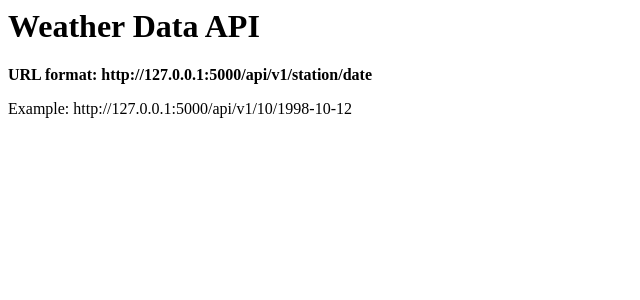
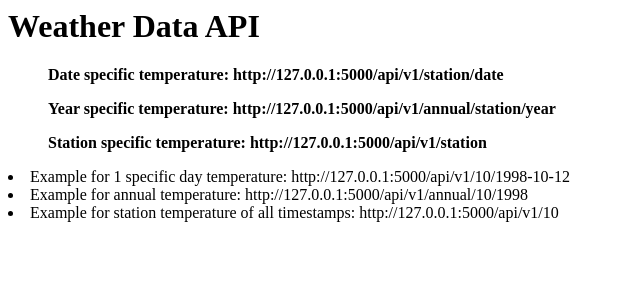
Before and after one commit to sahilkaushik93/PythonPractise2024_v1.0, a Flask app: template PythonPerDayPractice/App8-HistoricalWeatherAPI/templates/home.html in a window 1280 px wide. Shown: the top 300 px of the page, without its empty margins (0-640 px from the left). Run offline with Flask 3, Linux system fonts and the light colour scheme; the template is opened without the code that fills it, so the values that code supplies are empty.

Commit message:
App 8 - Historical Weather App

```diff
--- a/PythonPerDayPractice/App8-HistoricalWeatherAPI/templates/home.html
+++ b/PythonPerDayPractice/App8-HistoricalWeatherAPI/templates/home.html
@@ -6,15 +6,47 @@
 </head>
 <body>
     <h1>Weather Data API</h1>
+    <flexbox>
+        <b>
+            <ul>
+                Date specific temperature: http://127.0.0.1:5000/api/v1/station/date
+            </ul>
 
-    <b>
-        URL format: http://127.0.0.1:5000/api/v1/station/date
-    </b>
-    <p>
-        <e class="g">
-            Example: http://127.0.0.1:5000/api/v1/10/1998-10-12
-        </e>
-    </p>
+            <ul>
+                Year specific temperature: http://127.0.0.1:5000/api/v1/annual/station/year
+            </ul>
+
+            <ul>
+                Station specific temperature: http://127.0.0.1:5000/api/v1/station
+            </ul>
+        </b>
+    </flexbox>
+
+    <flexbox>
+        <div>
+
+            <li>
+                <e class="g">
+                    Example for 1 specific day temperature: http://127.0.0.1:5000/api/v1/10/1998-10-12
+                </e>
+            </li>
+
+            <li>
+                <e class="g">
+                    Example for annual temperature: http://127.0.0.1:5000/api/v1/annual/10/1998
+                </e>
+            </li>
+
+            <li>
+                <e class="g">
+                    Example for station temperature of all timestamps: http://127.0.0.1:5000/api/v1/10
+                </e>
+            </li>
+
+        </div>
+    </flexbox>
+
+
     <div>
         <!--
             Here data is variable table sent from Home.py via home()
```
Also changed, not shown: PythonPerDayPractice/App8-HistoricalWeatherAPI/Home.py (+20 -1 lines), 1 other file.
